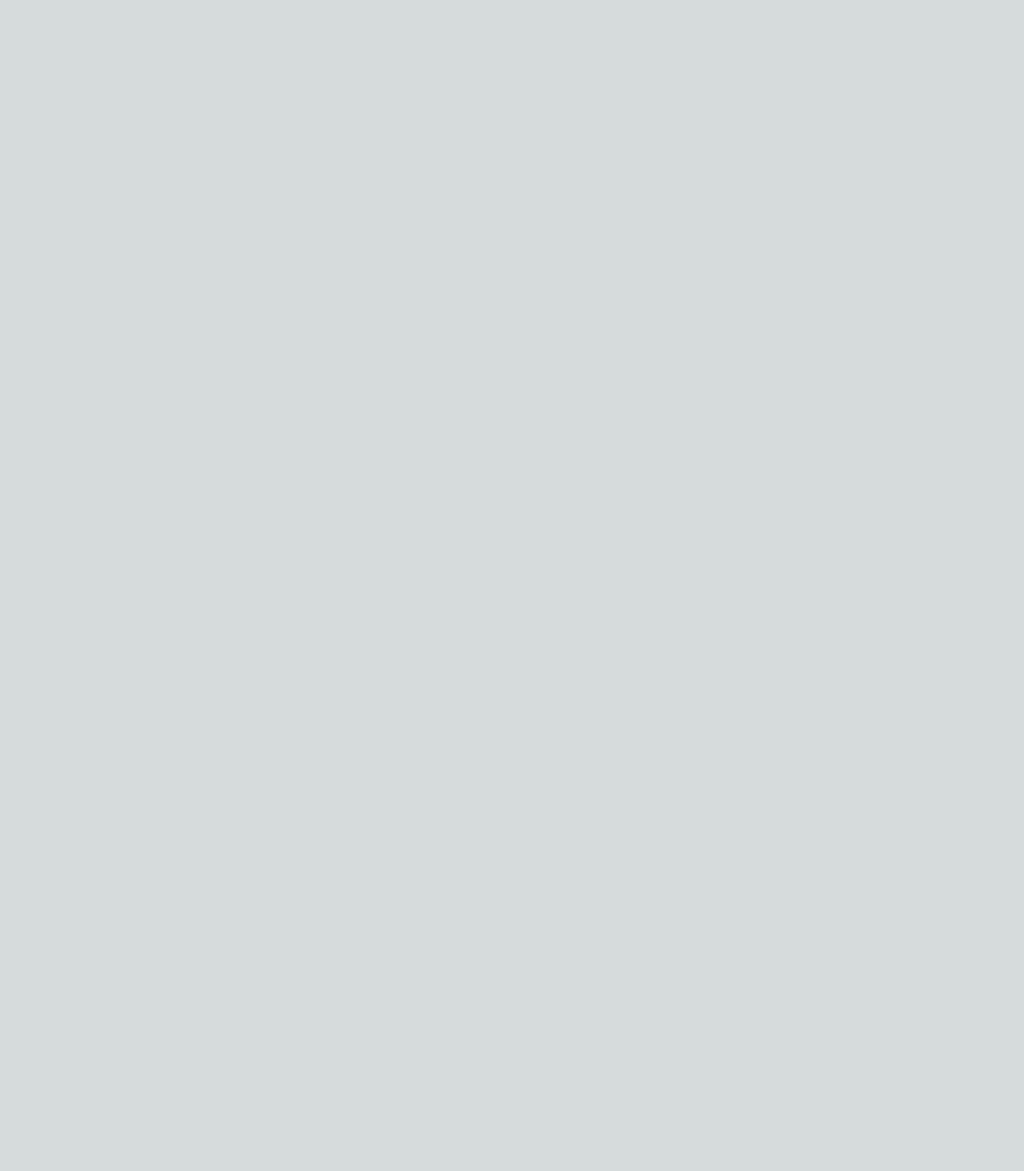
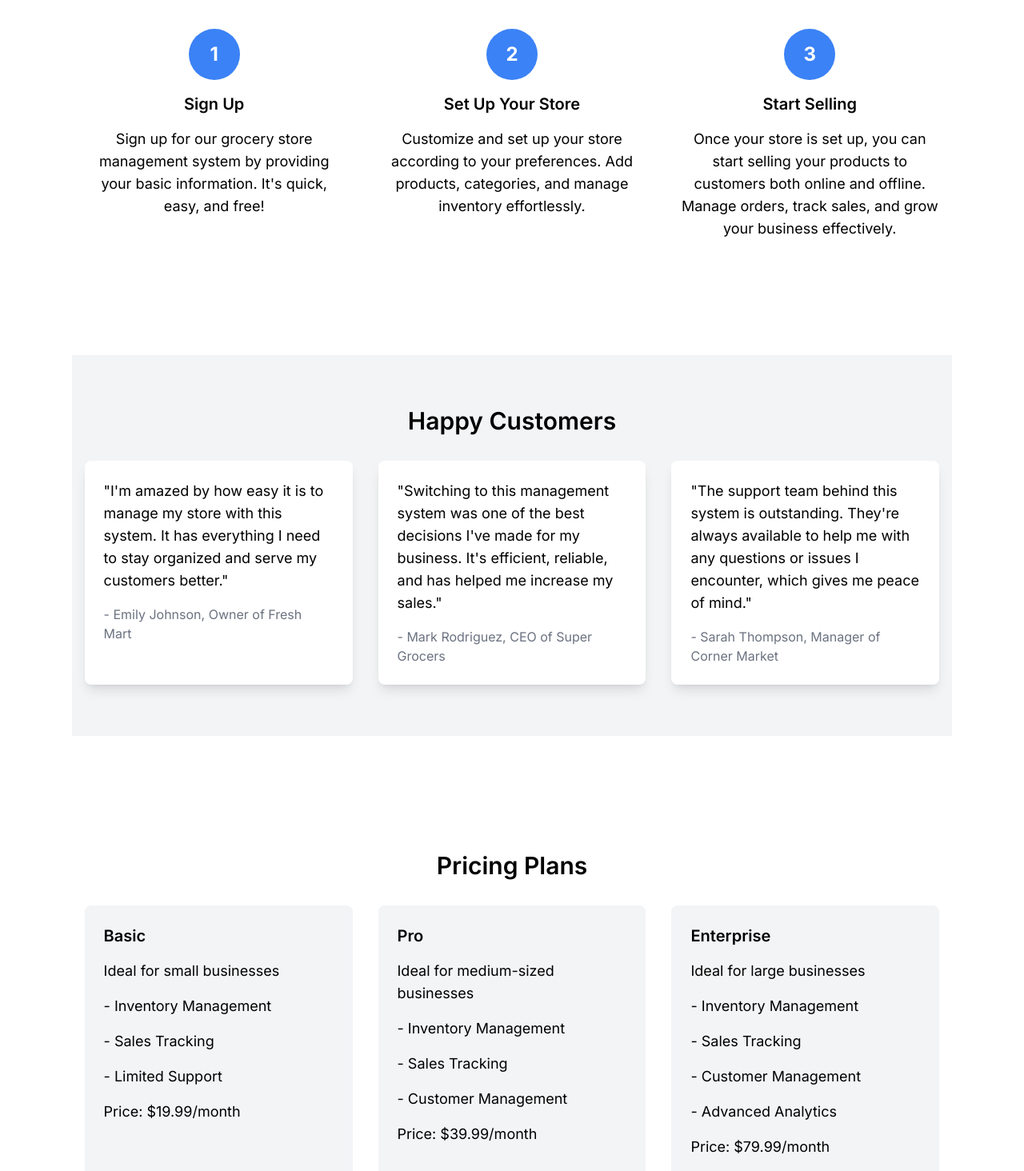
Before and after one commit to subashprj55/dokan, a Next.js app: page / in a window 1280 px wide. Shown: the part 1806-3270 px from the top of the page at 80% size. Before the commit the page ends 1630 px from the top, so only its background shows below. Built offline with nearby package versions, Linux system fonts and the light colour scheme.

Commit message:
develop happy custome and pricing plan section

```diff
--- a/src/app/page.tsx
+++ b/src/app/page.tsx
@@ -12,6 +12,9 @@ export default function Home() {
         <Intro />
         <Futures />
         <AboutUsSection />
+        <HowItWorksSection />
+        <TestimonialsSection />
+        <PricingPlansSection />
       </Container>
     </>
   )
@@ -163,3 +166,131 @@ const AboutUsSection = () => {
     </section>
   )
 }
+
+const HowItWorksSection = () => {
+  return (
+    <section className="bg-white py-16 md:mt-20">
+      <div className="container mx-auto px-4">
+        <h2 className="text-3xl font-semibold text-center mb-8">
+          How It Works
+        </h2>
+        <div className="grid grid-cols-1 md:grid-cols-3 gap-12">
+          <div className="text-center">
+            <div className="rounded-full bg-blue-500 text-white w-16 h-16 flex items-center justify-center mb-4 mx-auto">
+              <span className="text-2xl font-bold">1</span>
+            </div>
+            <h3 className="text-xl font-semibold mb-4">Sign Up</h3>
+            <p className="text-lg">
+              Sign up for our grocery store management system by providing your
+              basic information. It's quick, easy, and free!
+            </p>
+          </div>
+          <div className="text-center">
+            <div className="rounded-full bg-blue-500 text-white w-16 h-16 flex items-center justify-center mb-4 mx-auto">
+              <span className="text-2xl font-bold">2</span>
+            </div>
+            <h3 className="text-xl font-semibold mb-4">Set Up Your Store</h3>
+            <p className="text-lg">
+              Customize and set up your store according to your preferences. Add
+              products, categories, and manage inventory effortlessly.
+            </p>
+          </div>
+          <div className="text-center">
+            <div className="rounded-full bg-blue-500 text-white w-16 h-16 flex items-center justify-center mb-4 mx-auto">
+              <span className="text-2xl font-bold">3</span>
+            </div>
+            <h3 className="text-xl font-semibold mb-4">Start Selling</h3>
+            <p className="text-lg">
+              Once your store is set up, you can start selling your products to
+              customers both online and offline. Manage orders, track sales, and
+              grow your business effectively.
+            </p>
+          </div>
+        </div>
+      </div>
+    </section>
+  )
+}
+
+const TestimonialsSection = () => {
+  return (
+    <section className="bg-gray-100 mx-[-8%] md:mx-0 py-16 md:mt-20">
+      <div className="container mx-auto px-4">
+        <h2 className="text-3xl font-semibold text-center mb-8">
+          Happy Customers
+        </h2>
+        <div className="grid grid-cols-1 md:grid-cols-2 lg:grid-cols-3 gap-8">
+          <div className="bg-white rounded-lg shadow-lg p-6">
+            <p className="text-lg mb-4">
+              "I'm amazed by how easy it is to manage my store with this system.
+              It has everything I need to stay organized and serve my customers
+              better."
+            </p>
+            <p className="text-gray-500">
+              - Emily Johnson, Owner of Fresh Mart
+            </p>
+          </div>
+          <div className="bg-white rounded-lg shadow-lg p-6">
+            <p className="text-lg mb-4">
+              "Switching to this management system was one of the best decisions
+              I've made for my business. It's efficient, reliable, and has
+              helped me increase my sales."
+            </p>
+            <p className="text-gray-500">
+              - Mark Rodriguez, CEO of Super Grocers
+            </p>
+          </div>
+          <div className="bg-white rounded-lg shadow-lg p-6">
+            <p className="text-lg mb-4">
+              "The support team behind this system is outstanding. They're
+              always available to help me with any questions or issues I
+              encounter, which gives me peace of mind."
+            </p>
+            <p className="text-gray-500">
+              - Sarah Thompson, Manager of Corner Market
+            </p>
+          </div>
+        </div>
+      </div>
+    </section>
+  )
+}
+
+const PricingPlansSection = () => {
+  return (
+    <section className="bg-white py-16 md:mt-20">
+      <div className="container mx-auto px-4">
+        <h2 className="text-3xl font-semibold text-center mb-8">
+          Pricing Plans
+        </h2>
+        <div className="grid grid-cols-1 md:grid-cols-3 gap-8">
+          <div className="bg-gray-100 rounded-lg p-6">
+            <h3 className="text-xl font-semibold mb-4">Basic</h3>
+            <p className="text-lg mb-4">Ideal for small businesses</p>
+            <p className="text-lg mb-4">- Inventory Management</p>
+            <p className="text-lg mb-4">- Sales Tracking</p>
+            <p className="text-lg mb-4">- Limited Support</p>
+            <p className="text-lg">Price: $19.99/month</p>
+          </div>
+          <div className="bg-gray-100 rounded-lg p-6">
+            <h3 className="text-xl font-semibold mb-4">Pro</h3>
+            <p className="text-lg mb-4">Ideal for medium-sized businesses</p>
+            <p className="text-lg mb-4">- Inventory Management</p>
+            <p className="text-lg mb-4">- Sales Tracking</p>
+            <p className="text-lg mb-4">- Customer Management</p>
+            <p className="text-lg">Price: $39.99/month</p>
+          </div>
+          <div className="bg-gray-100 rounded-lg p-6">
+            <h3 className="text-xl font-semibold mb-4">Enterprise</h3>
+            <p className="text-lg mb-4">Ideal for large businesses</p>
+            <p className="text-lg mb-4">- Inventory Management</p>
+            <p className="text-lg mb-4">- Sales Tracking</p>
+            <p className="text-lg mb-4">- Customer Management</p>
+            <p className="text-lg mb-4">- Advanced Analytics</p>
+            <p className="text-lg">Price: $79.99/month</p>
+          </div>
+        </div>
+      </div>
+    </section>
+  )
+}
```
